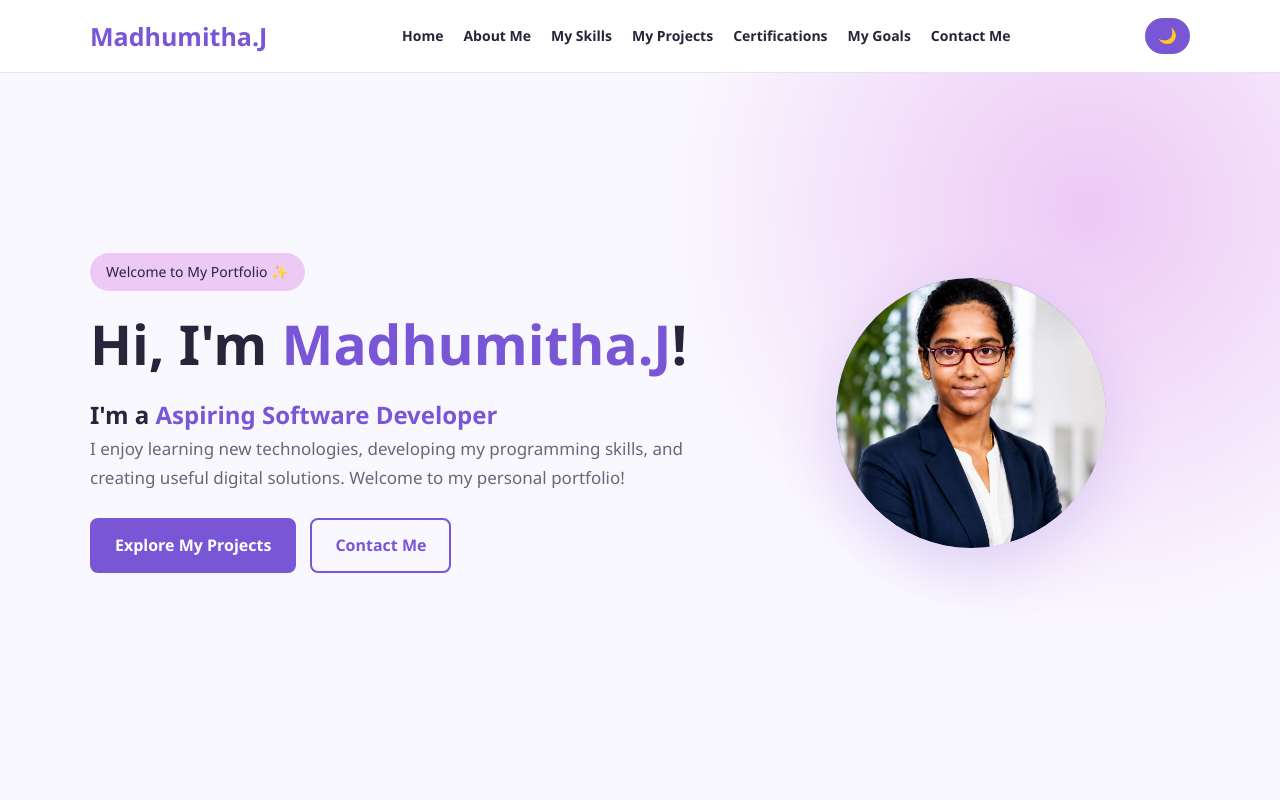
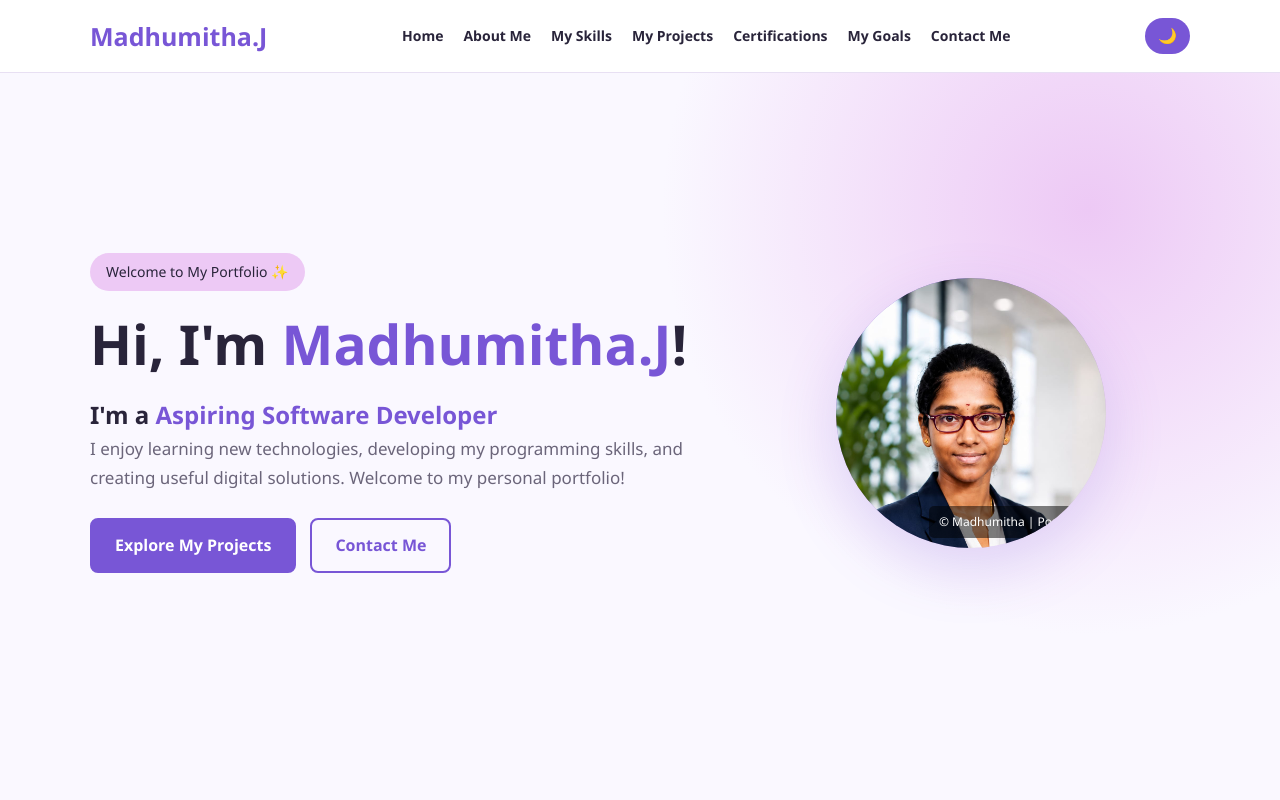
Before and after one commit to madhutamil0032-droid/portfolio, a plain HTML site: page index.html in a window 1280 px wide. Shown: the top 800 px of the page. Drawn offline with Linux system fonts and the light colour scheme.

Commit message:
Add image privacy settings

```diff
--- a/index.html
+++ b/index.html
@@ -590,6 +590,27 @@
                 padding: 22px;
             }
         }
+        .profile-photo {
+    position: relative;
+    display: inline-block;
+}
+
+.profile-photo img {
+    display: block;
+    max-width: 100%;
+}
+
+.photo-watermark {
+    position: absolute;
+    bottom: 10px;
+    right: 10px;
+    color: white;
+    background: rgba(0, 0, 0, 0.5);
+    padding: 6px 10px;
+    font-size: 12px;
+    border-radius: 5px;
+    pointer-events: none;
+}
     </style>
 </head>
 
@@ -665,7 +686,12 @@
 
               <div class="hero-visual">
     <div class="hero-circle">
-        <img src="./madhumitha.jpg.jpeg" alt="Madhumitha" class="profile-photo">
+      <div class="profile-photo">
+    <img src="madhumitha.jpg.jpeg" alt="My Photo">
+    <span class="photo-watermark">
+        © Madhumitha | Portfolio
+    </span>
+</div>
     </div>
 </div>
 
```
